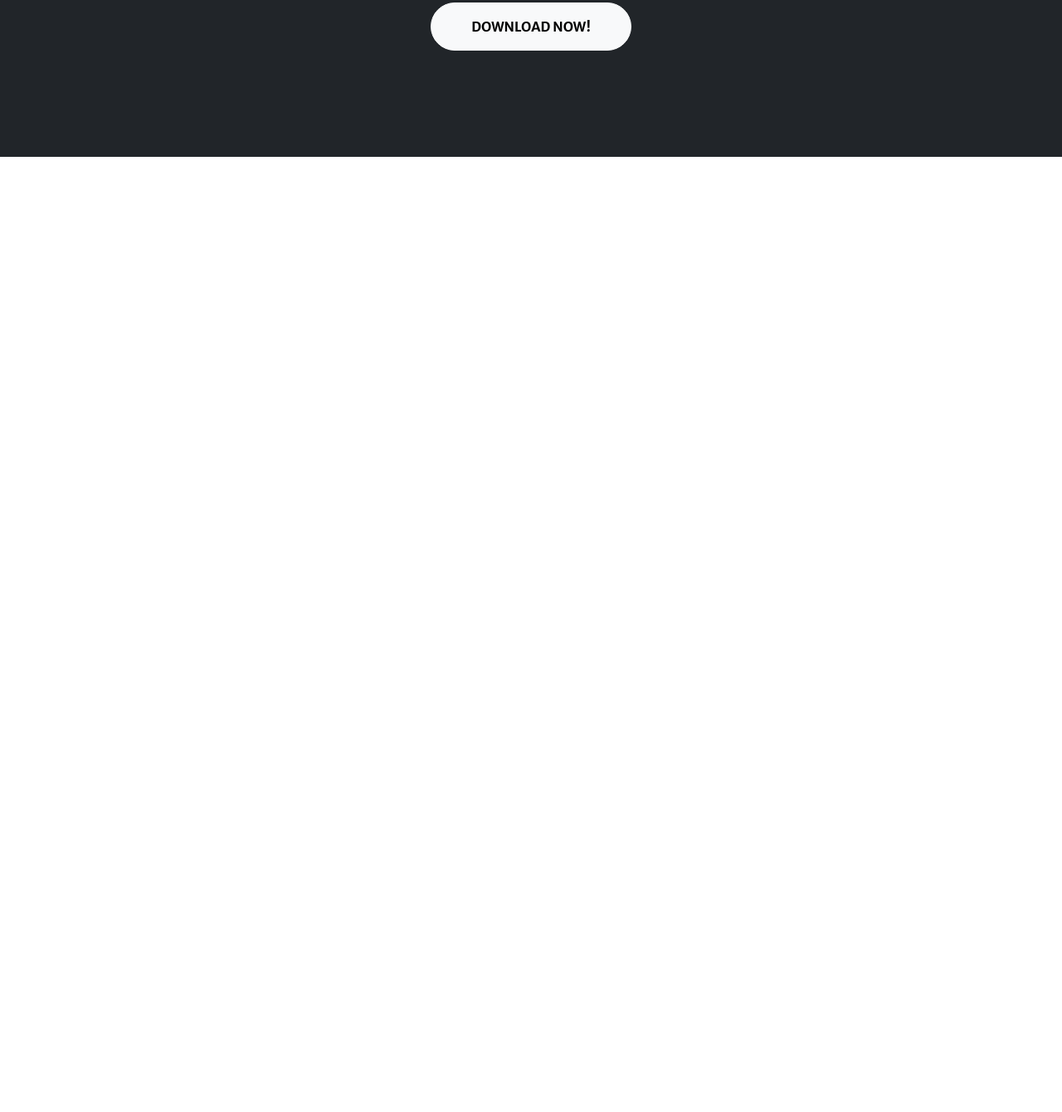
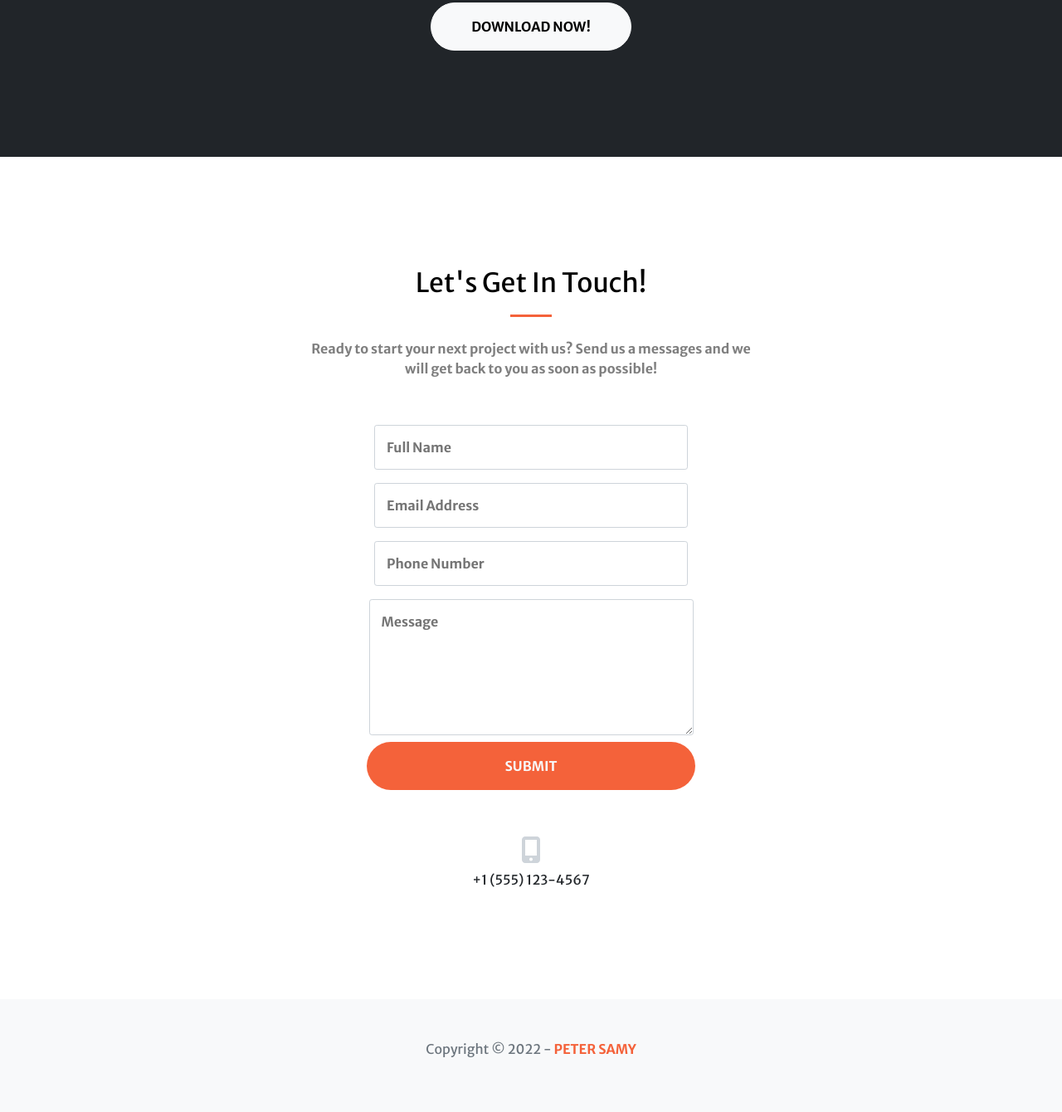
Before and after one commit to petersamy818/Start-Bootstrap-Design, a plain HTML site: page index.html in a window 1280 px wide. Shown: the part 2537-3877 px from the top of the page at 83% size. Before the commit the page ends 2726 px from the top, so only its background shows below. Drawn offline with Linux system fonts and the light colour scheme.

Commit message:
Adding New Section 2

```diff
--- a/css/style.css
+++ b/css/style.css
@@ -190,3 +190,61 @@ body {
     background-color: var(--color-black);
 }
 /* End Download */
+/* Start Get Touch */
+.get-touch {
+    min-height: 1015px;
+}
+.get-touch .box {
+    max-width: 560px;
+}
+
+.get-touch .box h2::before {
+    background-color: var(--color-orange);
+}
+.get-touch .box form input:not(:last-child) {
+    padding: 14px 150px 14px 14px;
+    border: 1px solid #ced4da;
+}
+.get-touch .box form textarea {
+    padding: 14px 160px 100px 14px;
+    border: 1px solid #ced4da;
+}
+.get-touch .box form input:not(:last-child):focus,
+.get-touch .box form textarea:focus {
+    border: 1px solid var(--color-orange);
+    box-shadow: 0 0 0 0.25rem rgb(244 98 58 / 25%);
+    outline: none;
+}
+.get-touch .box form input[type="submit"] {
+    background-color: var(--color-orange);
+    width: 75%;
+}
+.get-touch .box form input[type="submit"]:focus,
+.get-touch .box form input[type="submit"]:hover {
+    background-color: #cf5331;
+}
+.get-touch .box svg {
+    color: #ced4da;
+}
+.get-touch .box span {
+    color: #212529;
+}
+@media (max-width: 991px) {
+    .get-touch .box {
+        max-width: 680px;
+    }
+    .get-touch .box form input,
+    .get-touch .box form textarea,
+    .get-touch .box form input[type="submit"] {
+        width: 100%;
+    }
+}
+/* End Get Touch */
+/* Start Footer */
+.footer {
+    background-color: rgb(248, 249, 250);
+}
+.footer .box p span {
+    color: var(--color-orange);
+}
+/* End Footer */
--- a/index.html
+++ b/index.html
@@ -176,6 +176,37 @@
         </div>
     </div>
     <!-- End Download -->
+    <!-- Start get Touch -->
+    <div class="get-touch d-flex flex-column justify-content-center align-items-center text-center" id="contact">
+        <div class="container">
+            <div class="box mx-auto my-5">
+                <h2 class="text-black position-relative mb-5">Let's Get In Touch!</h2>
+                <p class="mb-5 fs-6 fw-bold text-black-50">
+                    Ready to start your next project with us? Send us a messages and we will get
+                    back to you as soon as possible!
+                </p>
+                <form class="form-control-lg d-block" action="#" method="post">
+                    <input class="mb-3 rounded-1 fs-6 fw-bold" type="text" name="full name" placeholder="Full Name" required>
+                    <input class="mb-3 rounded-1 fs-6 fw-bold" type="email" name="email" placeholder="Email Address" required>
+                    <input class="mb-3 rounded-1 fs-6 fw-bold" type="tel" name="phone number" placeholder="Phone Number" required>
+                    <textarea class="rounded-1 fs-6 fw-bold" name="message" placeholder="Message"></textarea>
+                    <input class="btn rounded-pill fw-bold text-light text-uppercase py-3" type="submit" value="Submit">
+                </form>
+                <i class="fa-solid fa-mobile-screen-button fa-2x d-block mt-5 mb-2 mx-auto"></i>
+                <span>+1 (555) 123-4567</span>
+            </div>
+        </div>
+    </div>
+    <!-- End get Touch -->
+    <!-- Start Footer -->
+    <div class="footer py-5 d-flex justify-content-center align-items-center text-center text-muted">
+        <div class="container">
+            <div class="box">
+                <p>Copyright &copy; 2022 - <span class="fw-bold text-uppercase">Peter Samy</span></p>
+            </div>
+        </div>
+    </div>
+    <!-- End Footer -->
     <!-- Start Javascript Bootstrap -->
     <script src="js/bootstrap.bundle.min.js"></script>
     <script src="js/all.min.js"></script>
```
